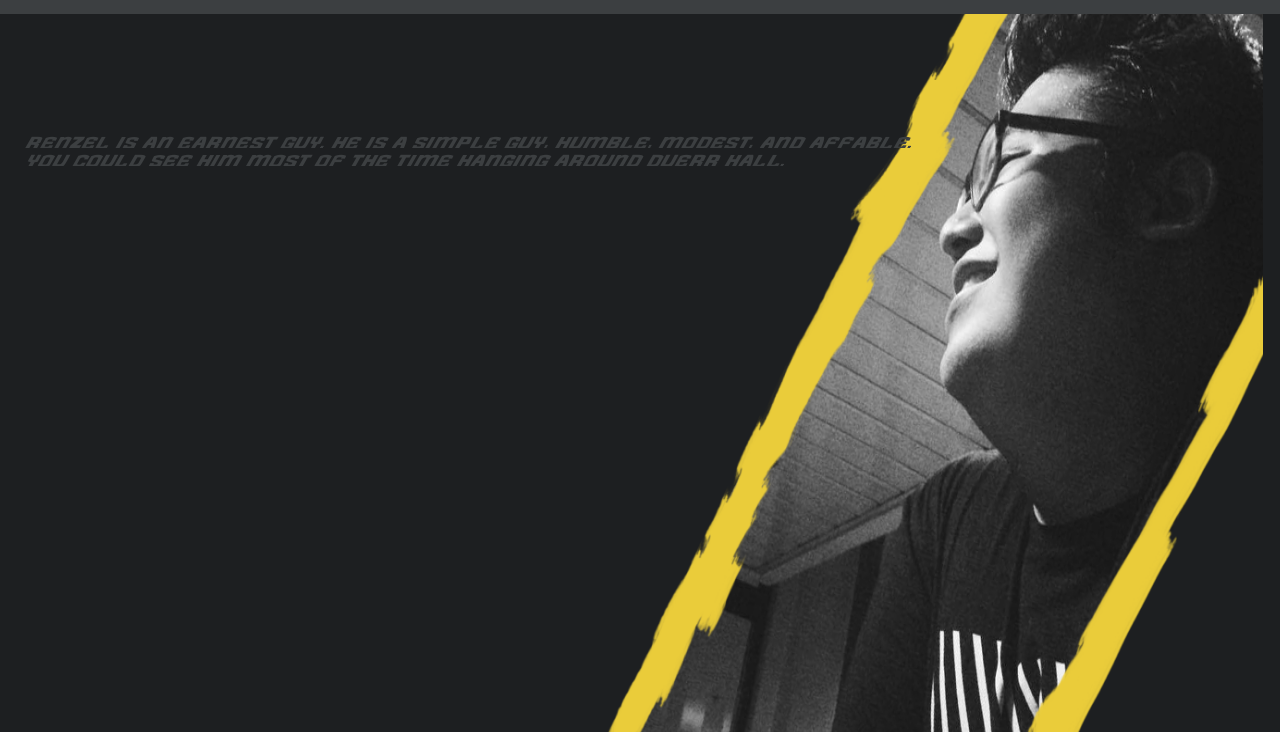
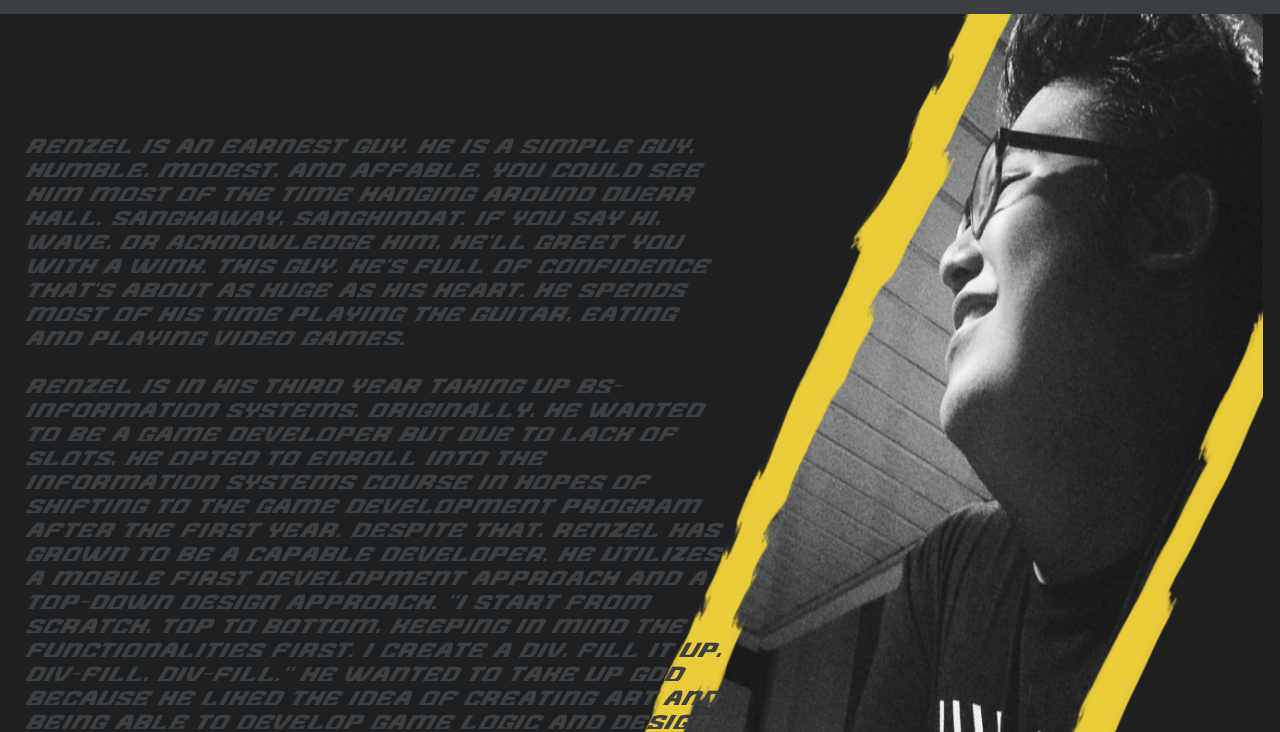
Before and after one commit to SaintDrei/hello-partner, a plain HTML site: page index.html in a window 1280 px wide. Shown: the part 66-798 px from the top of the page. Drawn offline with nearby package versions, Linux system fonts and the light colour scheme.

Commit message:
Font-size
Updated font-size and bio

```diff
--- a/content/style.css
+++ b/content/style.css
@@ -100,7 +100,7 @@ margin-left: auto;
     background-color: transparent;
 
 
-    width: 70vw;
+    width: 55vw;
     height: 100%;
     font-family: needForSpeed;
     color: #3c3f41;
@@ -108,7 +108,7 @@ margin-left: auto;
     text-align: left;
     vertical-align: middle;
 
-    font-size: 1em;
+    font-size: 1.28em;
     margin-left: 2%;
     margin-top: 25vh;
 }
--- a/index.html
+++ b/index.html
@@ -35,7 +35,12 @@
         <div class="main-container col">
             <div class="about-container row">
                 <div class="about-text">
-                Renzel is an earnest guy. He is a simple guy, humble, modest, and affable. You could see him most of the time hanging around Duerr hall.
+                Renzel is an earnest guy. He is a simple guy, humble, modest, and affable. You could see him most of the time hanging around Duerr hall. Sangkaway, sangkindat. If you say hi, wave, or acknowledge him, he'll greet you with a wink. This guy. He's full of confidence that's about as huge as his heart. He spends most of his time playing the guitar, eating and playing video games.
+<br><br>
+Renzel is in his third year taking up BS-Information Systems. Originally, he wanted to be a game developer but due to lack of slots, he opted to enroll into the Information Systems course in hopes of shifting to the Game Development program after the first year. Despite that, Renzel has grown to be a capable developer. He utilizes a mobile first development approach and a top-down design approach. "I start from scratch, top to bottom, keeping in mind the functionalities first. I create a div, fill it up, div-fill, div-fill." He wanted to take up GDD because he liked the idea of creating art and being able to develop game logic and design as well. He carried over these abilities into Information Systems and can clearly be seen in his web application designs.
+<br>
+                    <br>
+Renzel has a dream. A big one too. He wants to create a startup company two to three years from now to develop technology. "Disruptive technology" that will change the norm. Maybe he'll create gaming peripherals that can simulate sensations or experiences. Who knows?
                 </div>
                 <div class="about-image-conatiner">
 
```
